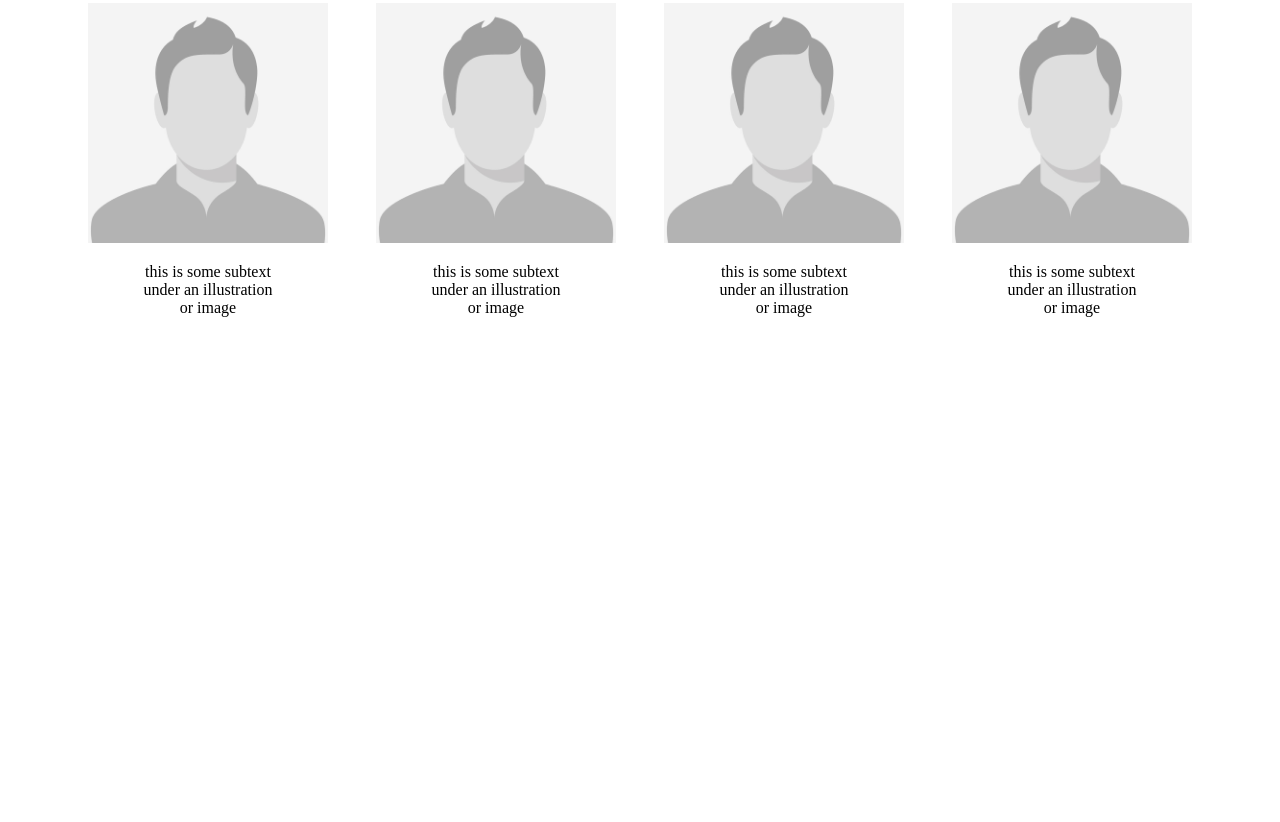
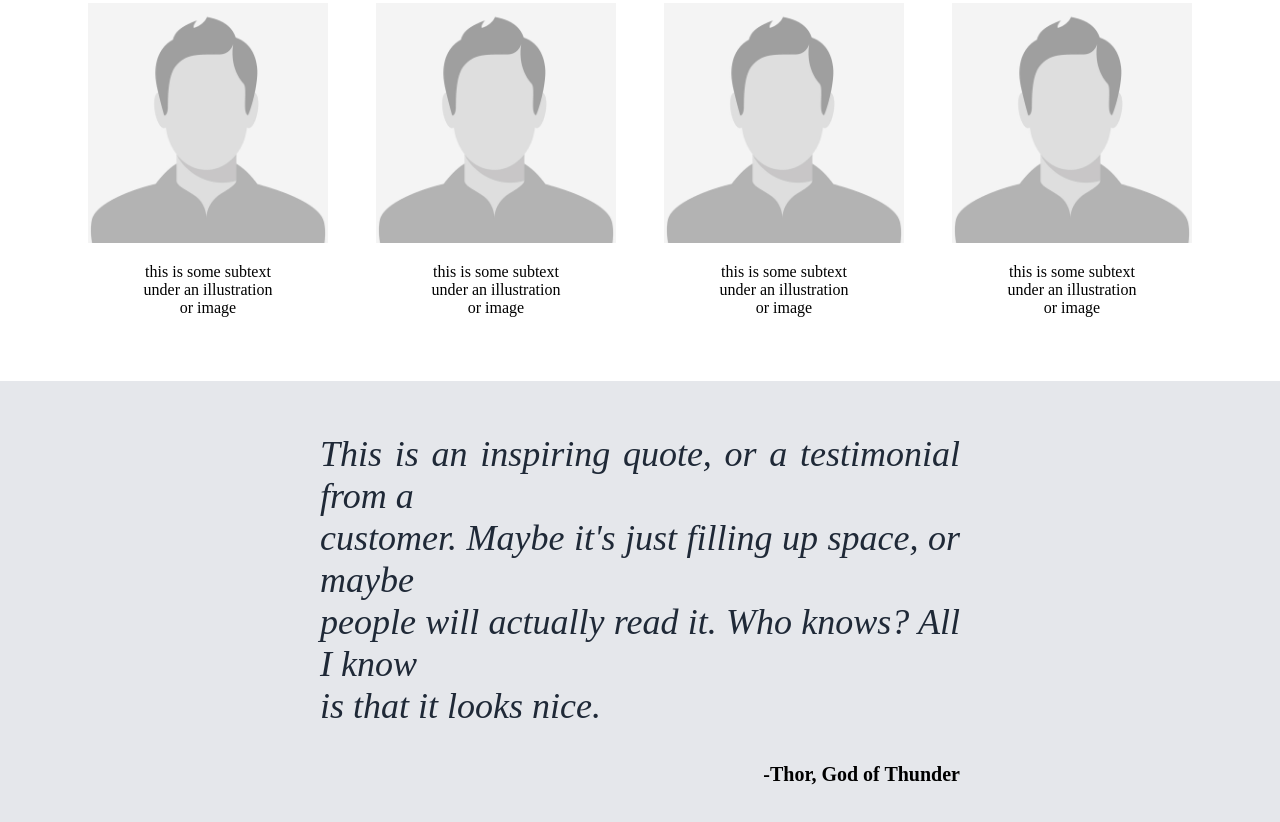
Before and after one commit to shammy0923/odin-landing-page, a plain HTML site: page index.html in a window 1280 px wide. Shown: the part 680-1502 px from the top of the page. Before the commit the page ends 1013 px from the top, so only its background shows below. Drawn offline with Linux system fonts and the light colour scheme.

Commit message:
Added Quote section

```diff
--- a/index.html
+++ b/index.html
@@ -59,6 +59,19 @@
                 </div>
             </div>
         </div>
+
+        <div class="quote">
+            <div class="quote-container">
+                <p class="quote-text"><em>This is an inspiring quote, or a testimonial from a
+                    <br> customer. Maybe it's just filling up space, or maybe
+                    <br> people will actually read it. Who knows? All I know
+                    <br> is that it looks nice.</em>
+                </p>
+                <p class="quoter"><b>-Thor, God of Thunder</b></p>
+            </div>
+        </div>
+
+
     </body>
 
 
--- a/style.css
+++ b/style.css
@@ -59,6 +59,9 @@ ul {
     height: 35px;
 }
 
+.info{
+    padding-bottom: 3rem;
+}
 
 .info > h1 {
     text-align: center;
@@ -76,3 +79,27 @@ ul {
 .subtext-img {
     width: 15rem;
 }
+
+.quote {
+    padding-top: 1rem;
+    padding-bottom: 1rem;
+    background-color: #E5E7EB;
+}
+
+.quote-container {
+    width: 50%;
+    margin-left: auto;
+    margin-right: auto;
+}
+
+.quote-text {
+    font-size: 36px;
+    color: #1F2937;
+    text-align: justify;
+
+}
+
+.quoter {
+    text-align: right;
+    font-size: 20px;
+}
```
